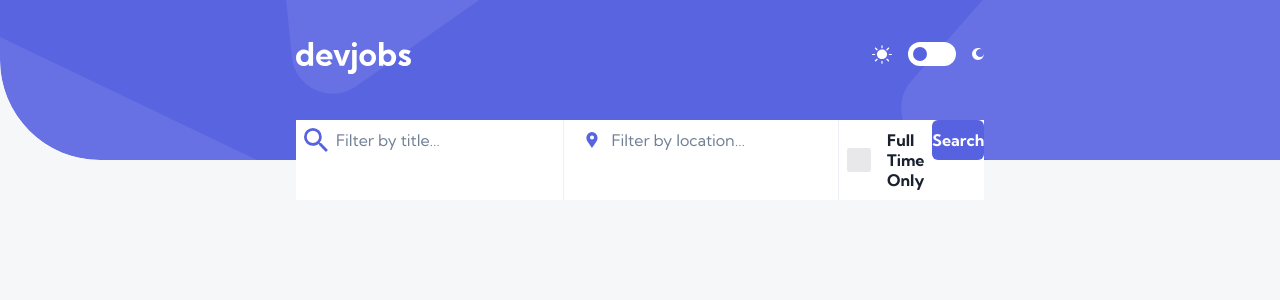
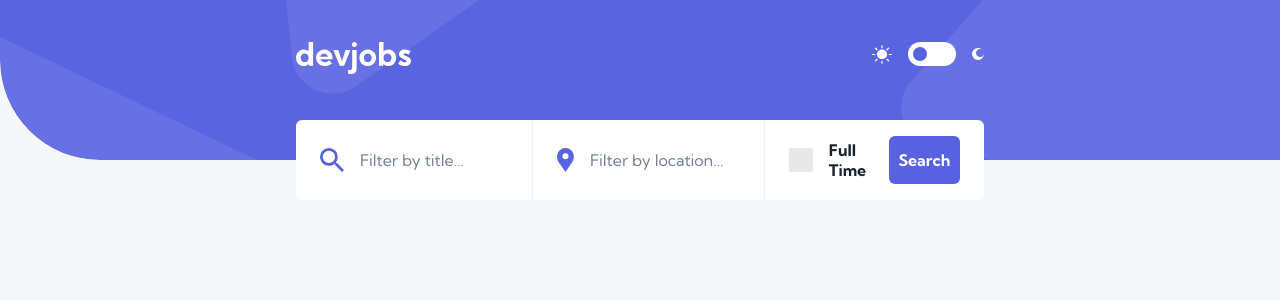
Before and after one commit to nadlgit/fmchallenge-devjobs, a React (Vite) app: page /#/ in a window 1280 px wide. Shown: the top 300 px of the page. Built offline with nearby package versions, Linux system fonts and the light colour scheme.

Commit message:
refactor: filter components

```diff
--- a/src/ui/app/theme.ts
+++ b/src/ui/app/theme.ts
@@ -87,9 +87,6 @@ export const theme = extendTheme({
           },
         },
       },
-      defaultProps: {
-        variant: 'app',
-      },
     },
     Checkbox: {
       variants: {
@@ -113,9 +110,6 @@ export const theme = extendTheme({
           },
         },
       },
-      defaultProps: {
-        variant: 'app',
-      },
     },
   },
 });
--- a/src/ui/components/filter/filter-mobile.tsx
+++ b/src/ui/components/filter/filter-mobile.tsx
@@ -1,21 +1,8 @@
 import { useState, useRef } from 'react';
-import {
-  Button,
-  Checkbox,
-  Divider,
-  IconButton,
-  Input,
-  InputGroup,
-  InputLeftElement,
-  InputRightElement,
-  Modal,
-  ModalContent,
-  ModalOverlay,
-} from '@chakra-ui/react';
-import { IconCheckbox } from './icon-checkbox';
-import { IconFilter } from './icon-filter';
-import { IconLocation } from './icon-location';
-import { IconSearch } from './icon-search';
+import { Box, Button, Divider, Modal, ModalContent, ModalOverlay } from '@chakra-ui/react';
+import { FullTime } from './fulltime';
+import { Location } from './location';
+import { Title } from './title';
 
 type FilterMobileProps = {
   onFilter: (filters: { title: string; location: string; fullTime: boolean }) => void;
@@ -42,68 +29,30 @@ export const FilterMobile = ({ onFilter }: FilterMobileProps) => {
     onFilter({ title, location, fullTime });
   };
 
-  const titleInputHeight = '5rem';
-  const locationInputHeight = '4.5rem';
-  const modalPadding = '1.5rem';
   return (
-    <>
-      <InputGroup position="absolute" top={0} transform="translateY(-50%)">
-        <Input ref={titleRef} placeholder="Filter by title…" h={titleInputHeight} pr="8.25rem" />
-        <InputRightElement h={titleInputHeight} w="max" gap="0.875rem" mr="1rem" ml="0.875rem">
-          <IconButton
-            aria-label="Other filters"
-            icon={<IconFilter />}
-            onClick={() => setIsModalOpen(true)}
-            variant="ghost"
-            color="darkgrey"
-            _dark={{ color: 'white' }}
-          />
-          <IconButton
-            aria-label="Search"
-            icon={<IconSearch h="1.25rem" w="1.25rem" />}
-            onClick={handleSubmit}
-            variant="button1"
-            h="3rem"
-            w="3rem"
-          />
-        </InputRightElement>
-      </InputGroup>
+    <Box position="absolute" top={0} transform="translateY(-50%)">
+      <Title
+        mobile={{ showOtherFilters: () => setIsModalOpen(true), submit: handleSubmit }}
+        h="5rem"
+      />
 
       <Modal isOpen={isModalOpen} onClose={() => setIsModalOpen(false)} isCentered>
         <ModalOverlay />
         <ModalContent mx="1.5rem" bgColor="bg.base">
-          <InputGroup>
-            <Input
-              ref={locationRef}
-              defaultValue={locationFilter}
-              placeholder="Filter by location…"
-              h={locationInputHeight}
-              pl="3.5625rem"
-              pr={modalPadding}
-            />
-            <InputLeftElement h={locationInputHeight} w="max" ml={modalPadding}>
-              <IconLocation />
-            </InputLeftElement>
-          </InputGroup>
-
+          <Location ref={locationRef} defaultValue={locationFilter} h="4.5rem" mx="1.5rem" />
           <Divider bgColor="darkgreyalpha" />
-
-          <Checkbox
+          <FullTime
             ref={fullTimeRef}
+            isLarge
             defaultChecked={fullTimeFilter}
-            icon={<IconCheckbox />}
-            spacing="1rem"
-            mx={modalPadding}
-            mt={modalPadding}
-          >
-            Full Time Only
-          </Checkbox>
-
-          <Button onClick={handleSubmit} variant="button1" h="3rem" m={modalPadding}>
+            mx="1.5rem"
+            mt="1.5rem"
+          />
+          <Button onClick={handleSubmit} variant="button1" h="3rem" m="1.5rem">
             Search
           </Button>
         </ModalContent>
       </Modal>
-    </>
+    </Box>
   );
 };
--- a/src/ui/components/filter/filter.tsx
+++ b/src/ui/components/filter/filter.tsx
@@ -1,22 +1,16 @@
 import { useRef } from 'react';
-import {
-  Button,
-  Checkbox,
-  Divider,
-  Input,
-  InputGroup,
-  InputLeftElement,
-  Stack,
-} from '@chakra-ui/react';
-import { IconCheckbox } from './icon-checkbox';
-import { IconLocation } from './icon-location';
-import { IconSearch } from './icon-search';
+import { Button, Divider, HStack, StackDivider } from '@chakra-ui/react';
+import { FullTime } from './fulltime';
+import { Location } from './location';
+import { Title } from './title';
 
 type FilterProps = {
   onFilter: (filters: { title: string; location: string; fullTime: boolean }) => void;
+  titleLarge?: boolean;
+  fullTimeLarge?: boolean;
 };
 
-export const Filter = ({ onFilter }: FilterProps) => {
+export const Filter = ({ onFilter, titleLarge, fullTimeLarge }: FilterProps) => {
   const titleRef = useRef<HTMLInputElement>(null);
   const locationRef = useRef<HTMLInputElement>(null);
   const fullTimeRef = useRef<HTMLInputElement>(null);
@@ -26,40 +20,31 @@ export const Filter = ({ onFilter }: FilterProps) => {
     const fullTime = !!fullTimeRef.current?.checked;
     onFilter({ title, location, fullTime });
   };
+
   return (
-    <Stack
-      direction="row"
+    <HStack
       position="absolute"
       top={0}
       transform="translateY(-50%)"
       h="5rem"
+      px="1.5rem"
+      gap={0}
       bgColor="bg.base"
+      borderRadius="6px"
     >
-      <InputGroup>
-        <Input ref={titleRef} placeholder="Filter by title…" />
-        <InputLeftElement>
-          <IconSearch color="violet" h="1.5rem" w="1.5rem" />
-        </InputLeftElement>
-      </InputGroup>
-
-      <Divider orientation="vertical" bgColor="darkgreyalpha" />
-
-      <InputGroup>
-        <Input ref={locationRef} placeholder="Filter by location…" />
-        <InputLeftElement>
-          <IconLocation />
-        </InputLeftElement>
-      </InputGroup>
-
-      <Divider orientation="vertical" bgColor="darkgreyalpha" />
-
-      <Checkbox ref={fullTimeRef} icon={<IconCheckbox />} spacing="1rem">
-        Full Time Only
-      </Checkbox>
-
-      <Button onClick={handleSubmit} variant="button1">
+      <Title isLarge={titleLarge} />
+      <CustomDivider />
+      <Location ref={locationRef} />
+      <CustomDivider />
+      <FullTime isLarge={fullTimeLarge} />
+      <StackDivider w="1.5rem" />
+      <Button onClick={handleSubmit} variant="button1" h="3rem">
         Search
       </Button>
-    </Stack>
+    </HStack>
   );
 };
+
+const CustomDivider = () => (
+  <Divider orientation="vertical" bgColor="darkgreyalpha" style={{ marginInline: '1.5rem' }} />
+);
--- /dev/null
+++ b/src/ui/components/filter/fulltime.tsx
@@ -0,0 +1,36 @@
+import { forwardRef } from 'react';
+import { Checkbox, type CheckboxProps, type SpaceProps } from '@chakra-ui/react';
+
+type FullTimeProps = { isLarge?: boolean } & Pick<CheckboxProps, 'defaultChecked'> & SpaceProps;
+
+export const FullTime = forwardRef<HTMLInputElement, FullTimeProps>(function FullTime(
+  { isLarge, defaultChecked, ...spaceProps },
+  ref
+) {
+  return (
+    <Checkbox
+      ref={ref}
+      variant="app"
+      icon={<IconCheckbox />}
+      spacing="1rem"
+      defaultChecked={defaultChecked}
+      {...spaceProps}
+    >
+      {isLarge ? 'Full Time Only' : 'Full Time'}
+    </Checkbox>
+  );
+});
+
+type IconCheckboxProps = { isIndeterminate?: boolean; isChecked?: boolean };
+const IconCheckbox = ({ isChecked }: IconCheckboxProps) =>
+  isChecked ? (
+    <svg width="15" height="12" xmlns="http://www.w3.org/2000/svg">
+      <path
+        d="M1 6.57l3.572 3.572L13.714 1"
+        stroke="#FFF"
+        strokeWidth="2"
+        fill="none"
+        fillRule="evenodd"
+      />
+    </svg>
+  ) : null;
--- a/src/ui/components/filter/icon-checkbox.tsx
+++ /dev/null
@@ -1,20 +0,0 @@
-import { createIcon } from '@chakra-ui/react';
-
-type IconCheckboxProps = { isIndeterminate?: boolean; isChecked?: boolean };
-
-export const IconCheckbox = ({ isChecked }: IconCheckboxProps) =>
-  isChecked ? <IconCheck /> : null;
-
-const IconCheck = createIcon({
-  displayName: 'IconCheck',
-  viewBox: '0 0 15 12',
-  path: (
-    <path
-      d="M1 6.57l3.572 3.572L13.714 1"
-      stroke="#FFF"
-      strokeWidth="2"
-      fill="none"
-      fillRule="evenodd"
-    />
-  ),
-});
--- /dev/null
+++ b/src/ui/components/filter/location.tsx
@@ -0,0 +1,43 @@
+import { forwardRef } from 'react';
+import {
+  Box,
+  Input,
+  InputGroup,
+  InputLeftElement,
+  type InputProps,
+  type LayoutProps,
+  type SpaceProps,
+} from '@chakra-ui/react';
+
+type LocationProps = Pick<InputProps, 'defaultValue'> &
+  Pick<LayoutProps, 'h' | 'height'> &
+  SpaceProps;
+
+export const Location = forwardRef<HTMLInputElement, LocationProps>(function Location(
+  { defaultValue, h, height, ...spaceProps },
+  ref
+) {
+  return (
+    <Box {...spaceProps}>
+      <InputGroup>
+        <Input
+          ref={ref}
+          variant="app"
+          placeholder="Filter by location…"
+          defaultValue={defaultValue}
+          h={h ?? height}
+          pl="2.0625rem"
+        />
+        <InputLeftElement h={h ?? height} w="max">
+          <svg width="17" height="24" xmlns="http://www.w3.org/2000/svg">
+            <path
+              d="M14.358 2.451A8.3 8.3 0 008.448 0a8.3 8.3 0 00-5.911 2.451c-2.922 2.925-3.285 8.427-.786 11.76l6.697 9.683 6.687-9.669c2.508-3.347 2.145-8.85-.777-11.774zm-5.833 8.894a3.057 3.057 0 01-3.051-3.054 3.057 3.057 0 013.05-3.055 3.057 3.057 0 013.052 3.055 3.057 3.057 0 01-3.051 3.054z"
+              fill="#5964E0"
+              fillRule="nonzero"
+            />
+          </svg>
+        </InputLeftElement>
+      </InputGroup>
+    </Box>
+  );
+});
--- /dev/null
+++ b/src/ui/components/filter/title.tsx
@@ -0,0 +1,88 @@
+import { forwardRef } from 'react';
+import {
+  Box,
+  createIcon,
+  IconButton,
+  Input,
+  InputGroup,
+  InputLeftElement,
+  InputRightElement,
+  type InputProps,
+  type LayoutProps,
+  type SpaceProps,
+} from '@chakra-ui/react';
+
+type TitleProps = {
+  mobile?: { showOtherFilters: () => void; submit: () => void };
+  isLarge?: boolean;
+} & Pick<InputProps, 'defaultValue'> &
+  Pick<LayoutProps, 'h' | 'height'> &
+  SpaceProps;
+
+export const Title = forwardRef<HTMLInputElement, TitleProps>(function Title(
+  { mobile, isLarge, defaultValue, h, height, ...spaceProps },
+  ref
+) {
+  return (
+    <Box {...spaceProps}>
+      <InputGroup>
+        <Input
+          ref={ref}
+          variant="app"
+          placeholder={isLarge ? 'Filter by title, companies, expertise…' : 'Filter by title…'}
+          defaultValue={defaultValue}
+          h={h ?? height}
+          pr={mobile ? '7.125rem' : undefined}
+          pl={mobile ? undefined : '2.5rem'}
+        />
+        {mobile ? (
+          <InputRightElement h={h ?? height} w="max" mr="1rem" gap="0.875rem">
+            <IconButton
+              aria-label="Other filters"
+              icon={<IconFilter />}
+              onClick={mobile.showOtherFilters}
+              variant="ghost"
+              color="darkgrey"
+              _dark={{ color: 'white' }}
+            />
+            <IconButton
+              aria-label="Search"
+              icon={<IconSearch boxSize="1.25rem" />}
+              onClick={mobile.submit}
+              variant="button1"
+              boxSize="3rem"
+            />
+          </InputRightElement>
+        ) : (
+          <InputLeftElement h={h ?? height} w="max">
+            <IconSearch boxSize="1.5rem" color="violet" />
+          </InputLeftElement>
+        )}
+      </InputGroup>
+    </Box>
+  );
+});
+
+const IconSearch = createIcon({
+  displayName: 'IconSearch',
+  viewBox: '0 0 24 24',
+  path: (
+    <path
+      d="M17.112 15.059h-1.088l-.377-.377a8.814 8.814 0 002.15-5.784A8.898 8.898 0 008.898 0 8.898 8.898 0 000 8.898a8.898 8.898 0 008.898 8.899c2.211 0 4.23-.808 5.784-2.143l.377.377v1.081l6.845 6.832 2.04-2.04-6.832-6.845zm-8.214 0A6.16 6.16 0 118.9 2.737a6.16 6.16 0 010 12.322z"
+      fill="currentColor"
+      fillRule="nonzero"
+    />
+  ),
+});
+
+const IconFilter = createIcon({
+  displayName: 'IconFilter',
+  viewBox: '0 0 20 20',
+  path: (
+    <path
+      d="M19.108 0H.86a.86.86 0 00-.764.455.833.833 0 00.068.884l6.685 9.202.007.01c.242.32.374.708.375 1.107v7.502a.825.825 0 00.248.594.865.865 0 00.942.18l3.756-1.4c.337-.1.56-.41.56-.784v-6.092c0-.399.132-.787.375-1.108l.007-.009 6.685-9.202c.19-.26.217-.6.068-.884A.86.86 0 0019.108 0z"
+      fill="currentColor"
+      fillRule="nonzero"
+    />
+  ),
+});
```
Also changed, not shown: src/ui/components/filter/icon-filter.tsx (deleted, +0 -13 lines), src/ui/components/filter/icon-location.tsx (deleted, +0 -13 lines), src/ui/components/filter/icon-search.tsx (deleted, +0 -13 lines).
